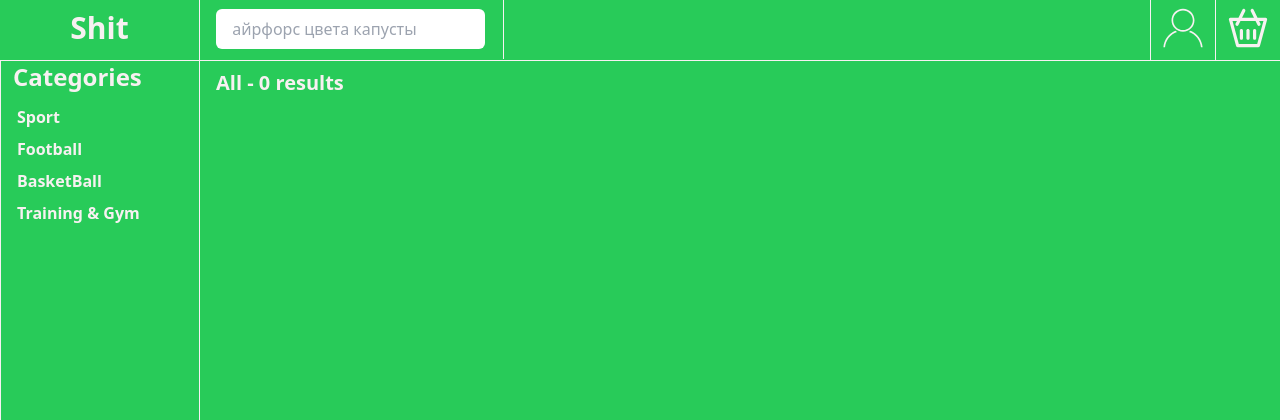
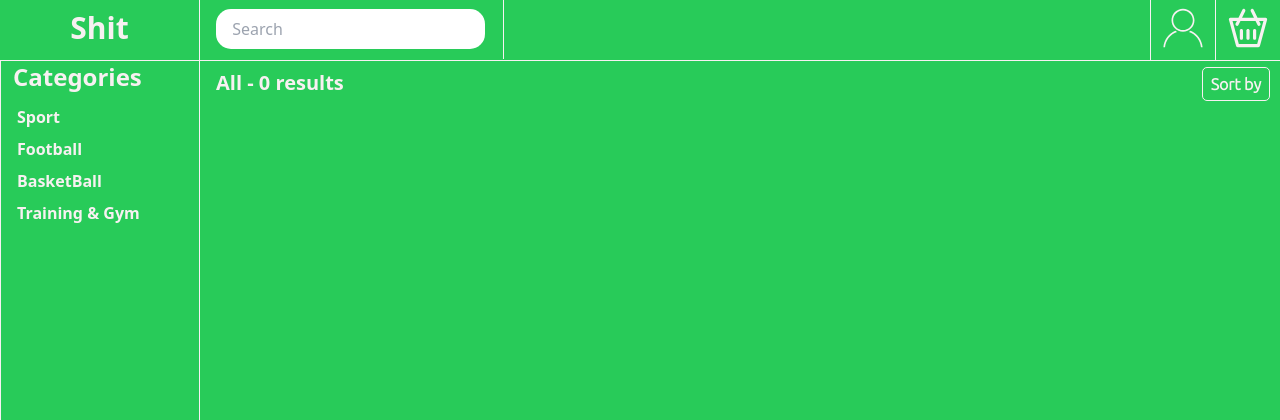
Before and after one commit to SharapaGorg/ShoesShop, a Flask app: page / in a window 1280 px wide. Shown: the top 420 px of the page. Run offline with Flask 3, Linux system fonts and the light colour scheme; data that the repository does not hold is empty; parts of the project's set-up code (start-up, migrations or seed data) failed here and were passed over; some libraries are stand-ins or nearby versions.

Commit message:
+ sort button

```diff
--- a/main.py
+++ b/main.py
@@ -37,12 +37,17 @@ def shoes():
     """
 
     category : str - category of shoes
+    title : str
+    sort : dict = {
+        price : 'low-high' | 'high-low'
+    }
 
     """
     data = loads(request.get_data())
 
     category : str = data.get('category')
     title : str = data.get('title')
+    sort : dict = data.get('sort')
 
     _shoes = get_shoes(database, category, title)
     shoes = list()
@@ -57,6 +62,11 @@ def shoes():
 
         shoes.append(shoe)
 
+    if sort and sort.get('price') == 'low-high':
+        sort = shoes.sort(key=lambda x : x['price'])
+    if sort and sort.get('price') == 'high-low':
+        sort = shoes.sort(key=lambda x : x['price'], reverse=True)
+
     return jsonify(shoes)
 
 app.run(host=HOST, port=PORT, debug=True)
--- a/static/css/base.css
+++ b/static/css/base.css
@@ -24,6 +24,7 @@ html {
     width :90%;
     outline : none;
     color : #2f3136;
+    border-radius: 15px;
 }
 
 .account-button {
--- a/static/css/index.css
+++ b/static/css/index.css
@@ -19,7 +19,8 @@
 
 .category:hover {
     background: rgb(247, 241, 241);
-    color: black;
+    /* color: black; */
+    color: #27a74d;
 }
 
 .content {
@@ -30,7 +31,7 @@
 }
 
 .img_product {
-    height : 350px;
+    height: 350px;
     border-radius: 5px 5px 0 0;
 }
 
@@ -38,8 +39,8 @@
     position: relative;
     top: -6px;
     width: 100%;
-    height : 350px;
-    background : rgb(247, 241, 241);
+    height: 350px;
+    background: rgb(247, 241, 241);
     border-radius: 5px 5px 0 0;
 }
 
@@ -52,7 +53,7 @@
     margin: 10px;
     padding: 5px 0;
     cursor: pointer;
-    height : 460px;
+    height: 460px;
     border-radius: 5px;
     border: 1px rgb(247, 241, 241) solid;
 }
@@ -64,32 +65,44 @@
 
 .result {
     height: 60px;
+    width: 300px;
     /* border-top: 1px rgb(247, 241, 241) solid; */
 
 }
 
-.price_product {
-
+.sort {
+    font-family: 'Ubuntu', sans-serif;
+    font-weight: 700;
+    margin-top: 6px;
+    border : 1px solid rgb(247, 241, 241);
+    border-radius: 5px;
 }
 
+.sort:hover {
+    background : rgb(247, 241, 241);
+    color: #27a74d;
+}
+
+.price_product {}
+
 .title_product {
-    padding-bottom : 3px;
+    padding-bottom: 3px;
 }
 
 .cat_product {
     font-family: 'Ubuntu', sans-serif;
     border-radius: 10px;
-    background :rgb(247, 241, 241);
-    color : #27a74d;
-    padding-left : 10px;
-    padding-right : 10px;
-    padding-top : 1px;
-    padding-bottom : 3px;
+    background: rgb(247, 241, 241);
+    color: #27a74d;
+    padding-left: 10px;
+    padding-right: 10px;
+    padding-top: 1px;
+    padding-bottom: 3px;
     font-weight: 700;
 }
 
 .cat_product:hover {
-    color : rgb(247, 241, 241);
-    background : #28cb59;
-    border : 2px solid rgb(247, 241, 241);
+    color: rgb(247, 241, 241);
+    background: #28cb59;
+    border: 2px solid rgb(247, 241, 241);
 }
--- a/static/js/index.js
+++ b/static/js/index.js
@@ -20,8 +20,6 @@ function getSearchData() {
     let inputData = localStorage.getItem('inputData')
 
     if (inputData !== lastInputData) {
-        console.log('Search: ', inputData)
-
         renderShoes(inputData)
 
         lastInputData = inputData
@@ -35,7 +33,7 @@ for (let category of categories) {
         renderShoes()
 
         category.style.background = 'rgb(247, 241, 241)'
-        category.style.color = 'black'
+        category.style.color = '#27a74d'
 
         resetColor()
     })
--- a/templates/base.html
+++ b/templates/base.html
@@ -19,8 +19,8 @@
             <input
                 id="search"
                 onkeydown="activateSearching(this)"
-                class="rounded-md py-2 px-4 ml-3 mr-4 relative top-[10px]"
-                placeholder="айрфорс цвета капусты"
+                class="py-2 px-4 ml-3 mr-4 relative top-[10px]"
+                placeholder="Search"
                 autocomplete="off"/>
         </div>
 
--- a/templates/index.html
+++ b/templates/index.html
@@ -22,9 +22,11 @@
     </ul>
 
     <div class="content absolute ml-[200px] top-[61px]">
-        <div class="result absolute text-xl font-bold mt-2 px-4" id="result">
+        <div class="result absolute text-xl font-bold mt-2 px-4 inline-block" id="result">
             Result
         </div>
+
+        <div class="inline-block absolute right-[10px] sort cursor-pointer px-2 py-1">Sort by</div>
 
         <div class="products grid grid-cols-1 md:grid-cols-2 lg:grid-cols-3 mt-[35px]" id="products"></div>
     </div>
```
